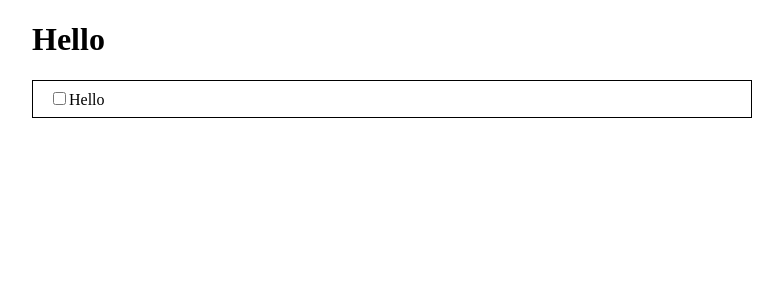
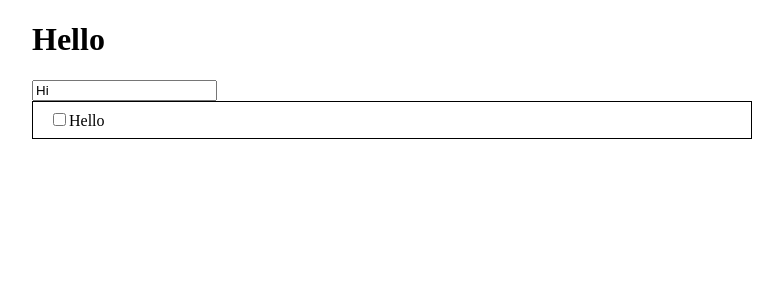
Before and after one commit to matobeno1/simple-todo-app, a React (Create React App) app: page / in a window 1280 px wide. Shown: the top 300 px of the page, without its empty margins (248-1031 px from the left). Built offline with nearby package versions, Linux system fonts and the light colour scheme.

Commit message:
Created title input components.

```diff
--- a/src/App.tsx
+++ b/src/App.tsx
@@ -1,10 +1,12 @@
 import React, { FunctionComponent } from "react";
 import { TodoComponent } from "./components/TodoComponent";
+import { TodoTitleInput } from "./components/TodoTitleInput";
 import classes from "./App.module.css";
 
 const App: FunctionComponent = () => (
 	<div className={classes.root}>
 		<h1>Hello</h1>
+		<TodoTitleInput />
 		<TodoComponent title={"Hello"} />
 	</div>
 );
--- a/src/components/TodoComponent/TodoComponent.tsx
+++ b/src/components/TodoComponent/TodoComponent.tsx
@@ -1,4 +1,4 @@
-import React, { ChangeEventHandler, FunctionComponent, PropsWithChildren } from "react";
+import React, { ChangeEventHandler, FunctionComponent } from "react";
 import classes from "./TodoComponent.module.css";
 import classNames from "classnames";
 
--- /dev/null
+++ b/src/components/TodoTitleInput/TodoTitleInput.ts
@@ -0,0 +1,17 @@
+import { connect, MapDispatchToProps, MapStateToProps } from "react-redux";
+import { TodoTitleInputComponent, TodoTitleInputComponentProps } from "../TodoTitleInputComponent";
+import { RootState } from "../../store/types";
+
+type TodoTitleInputProps = Record<string, never>;
+type StateProps = Pick<TodoTitleInputComponentProps, "title">;
+type DispatchProps = Pick<TodoTitleInputComponentProps, "onChange">;
+
+const mapStateToProps: MapStateToProps<StateProps,TodoTitleInputProps, RootState> = () => ({
+	title: "Hi"
+});
+
+const mapDispatchToProps: MapDispatchToProps<DispatchProps, TodoTitleInputProps> = {
+	onChange: () => {}
+};
+
+export const TodoTitleInput = connect(mapStateToProps, mapDispatchToProps)(TodoTitleInputComponent);
--- /dev/null
+++ b/src/components/TodoTitleInput/index.ts
@@ -0,0 +1 @@
+export { TodoTitleInput } from "./TodoTitleInput";
--- /dev/null
+++ b/src/components/TodoTitleInputComponent/TodoTitleInputComponent.tsx
@@ -0,0 +1,15 @@
+import React, { FunctionComponent, ChangeEventHandler } from "react";
+
+export type TodoTitleInputComponentProps = {
+	title: string;
+	onChange: ChangeEventHandler<HTMLInputElement>;
+};
+
+export const TodoTitleInputComponent: FunctionComponent<TodoTitleInputComponentProps> = ({
+	title,
+	onChange,
+}) => (
+	<div>
+		<input value={title} onChange={onChange} type="text"/>
+	</div>
+);
--- a/src/components/TodoTitleInputComponent/index.ts
+++ b/src/components/TodoTitleInputComponent/index.ts
@@ -0,0 +1,2 @@
+export { TodoTitleInputComponent } from "./TodoTitleInputComponent";
+export type { TodoTitleInputComponentProps } from "./TodoTitleInputComponent";
```
Also changed, not shown: src/components/TodoTitleInputComponent/TotoTitleInputComponent.tsx (deleted), src/components/TotoTitleInput/TotoTitleInput.ts (deleted), src/components/TotoTitleInput/index.ts (deleted).
